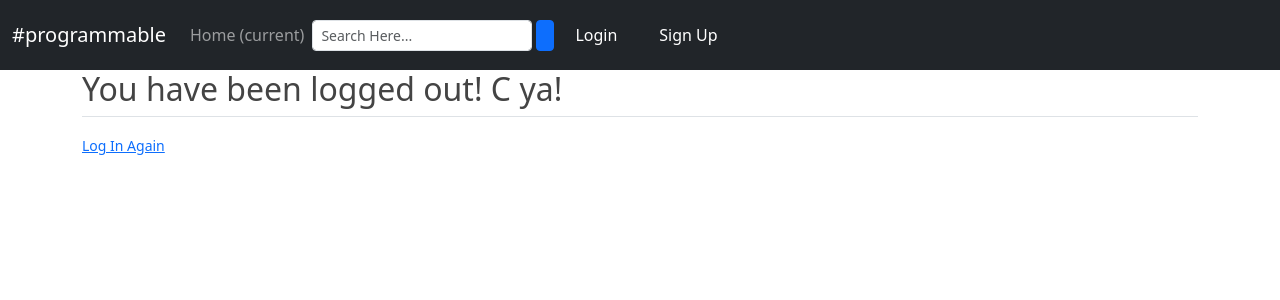
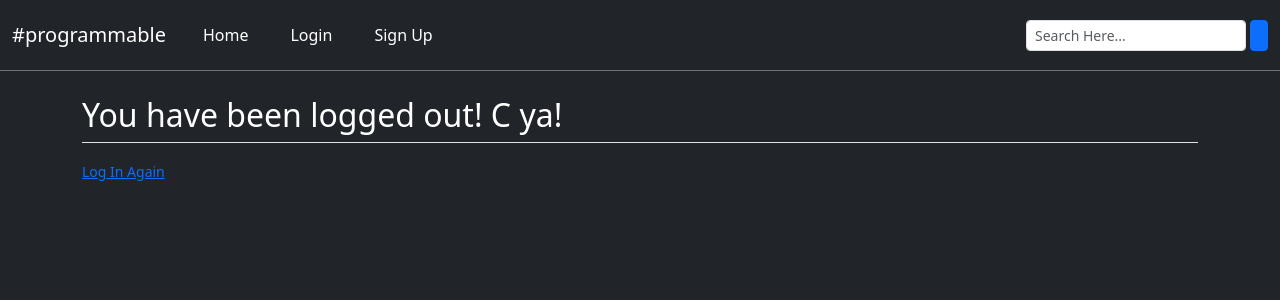
Before and after one commit to zFl4wless/26-sommercamp-social-media-app, a Django app: page /logout/ in a window 1280 px wide. Shown: the top 300 px of the page. Run offline with Django 4.2, Linux system fonts and the light colour scheme; some libraries are stand-ins or nearby versions.

Commit message:
style: base (#3)
* WIP: style

* refactor: removes db file

* style: base

```diff
--- a/templates/base.html
+++ b/templates/base.html
@@ -19,8 +19,8 @@
     {% endif %}
 
 </head>
-<body>
-<nav class="navbar navbar-expand-lg navbar-dark bg-dark">
+<body class="bg-dark">
+<nav class="navbar navbar-expand-lg navbar-dark bg-dark border-bottom border-secondary fixed-top">
     <div class="container-fluid">
         <a class="navbar-brand font-weight-bold" href="{% url 'blog-home' %}">
             <i class="fa-solid fa-hat-wizard"></i>
@@ -32,33 +32,45 @@
         </button>
 
         <div class="collapse navbar-collapse" id="navbarSupportedContent">
-        <ul class="navbar-nav">
-            <li class="nav-item active">
-                <a class="nav-link" href="{% url 'blog-home' %}"><i class="fas fa-home"></i> Home <span class="sr-only">(current)</span></a>
-            </li>
-        </ul>
+            <a class="btn text-white m-2" href="{% url 'blog-home' %}">
+                <i class="fas fa-home"></i> Home
+            </a>
+
+            {% if user.is_authenticated %}
+                <a href="{% url 'user-posts' user %}" class="btn text-white m-2">
+                    <i class="fa-solid fa-crown"></i> My Posts
+                </a>
+                <a href="{% url 'post-create' %} " class="btn text-white m-2">
+                    <i class="fas fa-user-edit"></i> New Post
+                </a>
+                <a href="{% url 'user-profile' user.username %}" class="btn text-white m-2">
+                    <i class="fa-solid fa-hippo"></i> {{ user.username }}
+                </a>
+                <a href="{% url 'logout' %} " class="btn text-white m-2">
+                    <i class="fas fa-sign-out-alt"></i> Logout
+                </a>
+            {% else %}
+                <a href="{% url 'login' %} " class="btn text-white m-2">
+                    <i class="fas fa-user-tie"></i> Login
+                </a>
+                <a href="{% url 'register' %} " class="btn text-white m-2">
+                    <i class="fas fa-sign-in-alt"></i> Sign Up
+                </a>
+            {% endif %}
+
             <!------{{ request.get_host }}/blog/search/-->
-        <form class="d-flex" id="searchform" action="{% url 'search' %}" method="get" role="search">
+            <form class="d-flex ms-auto" id="searchform" action="{% url 'search' %}" method="get" role="search">
                 <input class="me-1 form-control form-control-sm" name="q" type="text" value="{{ request.GET.q }}"
                        placeholder="Search Here..."/>
                 <button type="button" onclick="searchform.submit()" class="text-white my-color btn btn-sm btn-primary">
                     <i class="fa fa-search"></i>
                 </button>
             </form>
-
-        {% if user.is_authenticated %}
-            <a href="{% url 'user-posts' user %}" class="btn text-white m-2"><i class="fa-solid fa-crown"></i> My Posts</a>
-            <a href="{% url 'post-create' %} " class="btn text-white m-2"><i class="fas fa-user-edit"></i> New Post</a>
-            <a href="{% url 'user-profile' user.username %}" class="btn text-white m-2"><i class="fa-solid fa-hippo"></i> {{ user.username }}</a>
-            <a href="{% url 'logout' %} " class="btn text-white m-2"><i class="fas fa-sign-out-alt"></i> Logout</a>
-        {% else %}
-            <a href="{% url 'login' %} " class="btn text-white m-2"><i class="fas fa-user-tie"></i> Login</a>
-            <a href="{% url 'register' %} " class="btn text-white m-2"> <i class="fas fa-sign-in-alt"></i> Sign Up</a>
-        {% endif %}
         </div>
     </div>
 </nav>
-<div class="container my-bg">
+
+<div class="container mt-5 pt-5">
     {% if messages %}
         {% for message in messages %}
             <div class="alert alert-{{ message.tags }}">
@@ -71,5 +83,9 @@
     {% endblock %}
 </div>
 
+<script src="https://cdn.jsdelivr.net/npm/bootstrap@5.3.1/dist/js/bootstrap.bundle.min.js"
+        integrity="sha384-HwwvtgBNo3bZJJLYd8oVXjrBZt8cqVSpeBNS5n7C8IVInixGAoxmnlMuBnhbgrkm"
+        crossorigin="anonymous"></script>
+
 </body>
 </html>
--- a/templates/blog/user_posts.html
+++ b/templates/blog/user_posts.html
@@ -14,7 +14,7 @@
         </ul>
     {% endif %}
     {% if user.username == view.kwargs.username %}
-        <h1 class="mb-3">My posts</h1>
+        <h1 class="my-3 text-white">My posts</h1>
     {% else %}
         <h1 class="mb-3">Posts by {{ view.kwargs.username }} ({{ page_obj.paginator.count }})</h1>
     {% endif %}
--- a/templates/users/login.html
+++ b/templates/users/login.html
@@ -10,7 +10,7 @@
                 {{ form|crispy }}
             </fieldset>
             <div class="form-group">
-                <button class="btn btn-outline-info" type="submit">Login</button>
+                <button class="btn btn-outline-primary mb-3" type="submit">Login</button>
             </div>
         </form>
         <div class="border-top pt-3">
--- a/templates/users/logout.html
+++ b/templates/users/logout.html
@@ -1,6 +1,6 @@
 {% extends "base.html" %}
 {% block content %}
-    <h2>You have been logged out! C ya!</h2>
+    <h2 class="text-white">You have been logged out! C ya!</h2>
     <div class="border-top pt-3">
         <small class="text-muted">
             <a href="{% url 'login' %}">Log In Again</a>
--- a/templates/users/register.html
+++ b/templates/users/register.html
@@ -10,7 +10,7 @@
                 {{ form|crispy }}
             </fieldset>
             <div class="form-group">
-                <button class="btn btn-outline-info" type="submit">Sign Up</button>
+                <button class="btn btn-outline-primary mb-3" type="submit">Sign Up</button>
             </div>
         </form>
         <div class="border-top pt-3">
```
Lines whose indentation alone changed are shown as unchanged.
